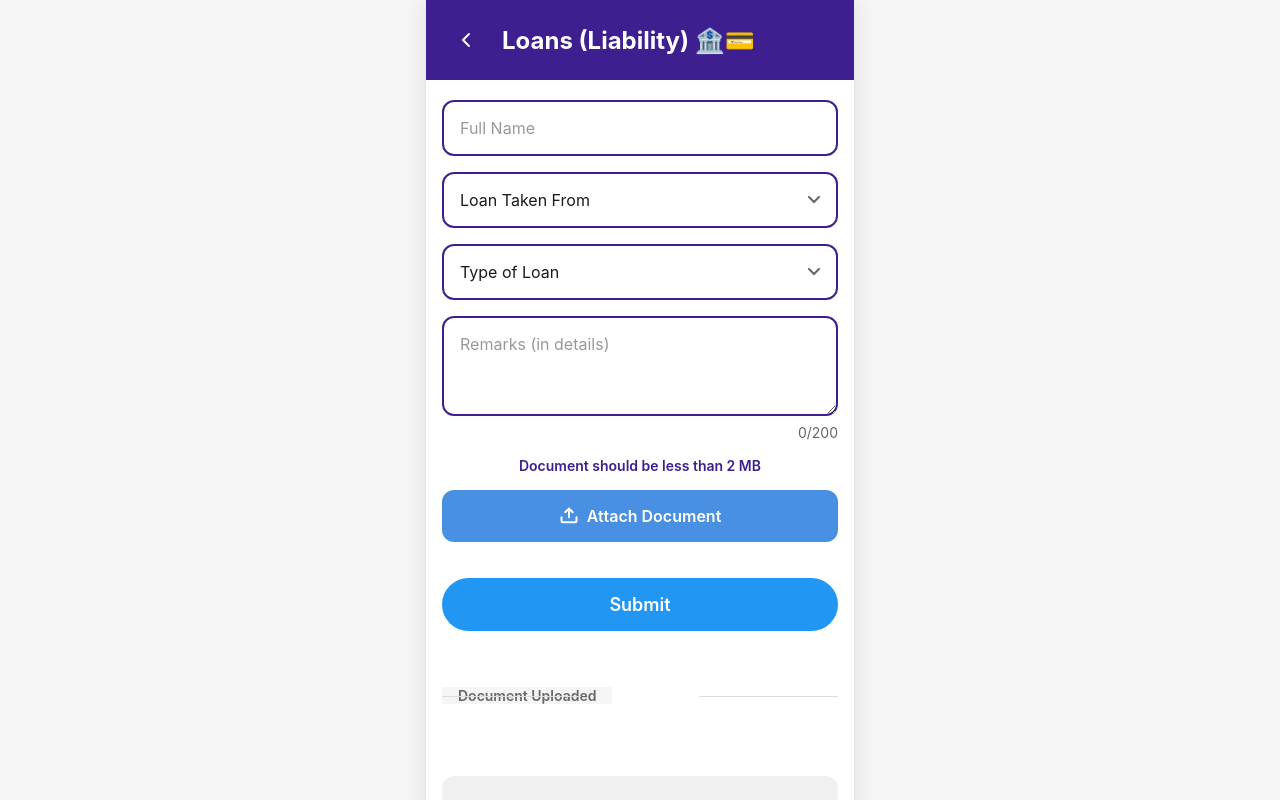
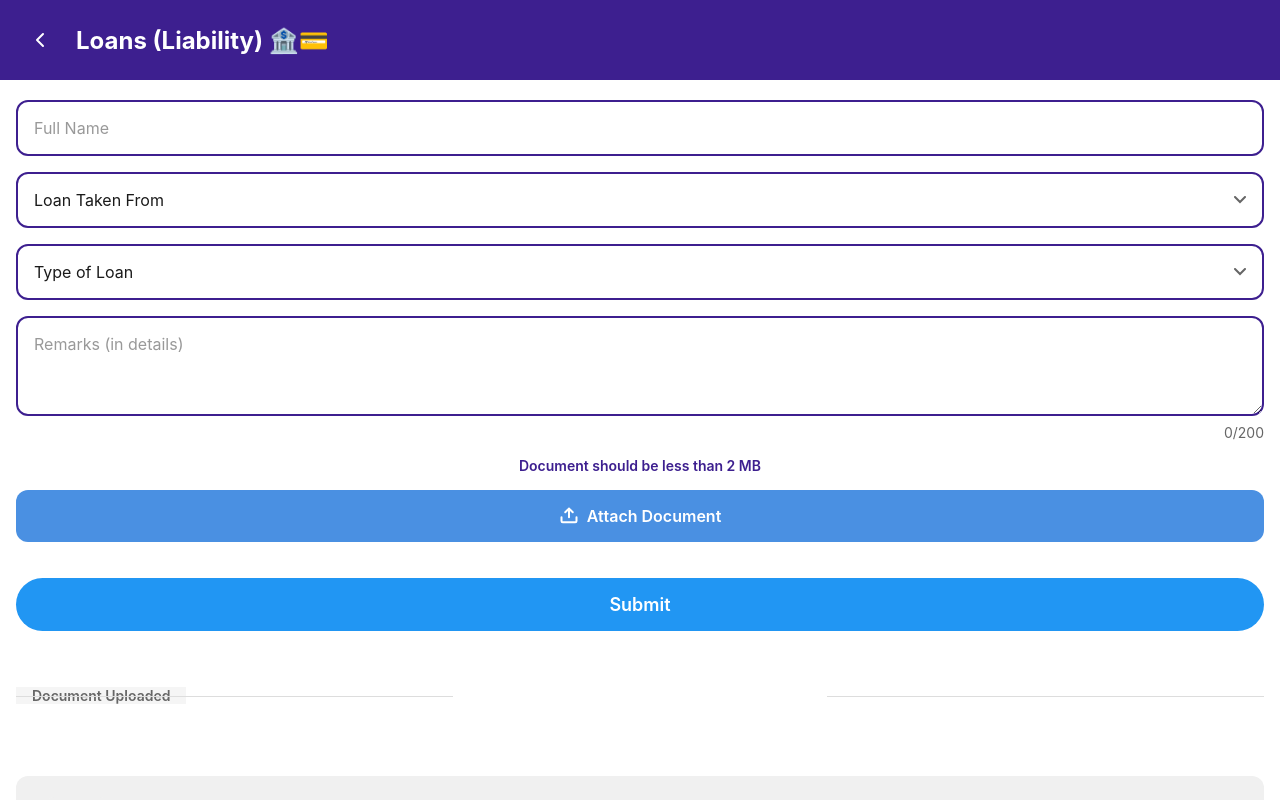
Before and after one commit to kunalvvs/BharatRecords-Torion, a React (Vite) app in the folder frontend/: page /loans in a window 1280 px wide. Shown: the top 800 px of the page. Built offline with nearby package versions, Linux system fonts and the light colour scheme.

Commit message:
Update investment path for DEMAT Details, adjust styles in various pages, and modify media query breakpoint

```diff
--- a/frontend/src/pages/InvestmentPage.jsx
+++ b/frontend/src/pages/InvestmentPage.jsx
@@ -10,7 +10,7 @@ function InvestmentPage() {
     { id: 3, name: 'Bank Deposits', icon: '🏦', path: '/investment/bank-deposits' },
     { id: 4, name: 'Mutual Fund', icon: '💰', path: '/investment/mutual-fund' },
     { id: 5, name: 'SIP', icon: '💵', path: '/investment/sip' },
-    { id: 6, name: 'DEMAT Details', icon: '📊', path: '/investment/demat' },
+    { id: 6, name: 'DEMAT Details', icon: '📊', path: '/investment/demat-details' },
     { id: 7, name: 'Other Investments', icon: '💎', path: '/investment/other' },
   ]
 
--- a/frontend/src/pages/LoginPage.css
+++ b/frontend/src/pages/LoginPage.css
@@ -136,10 +136,12 @@
   text-align: center;
   font-size: 14px;
   color: var(--text-primary);
+
 }
 
 .link-button {
   color: var(--text-blue);
   font-weight: 600;
   padding: 0;
+
 }
--- a/frontend/src/pages/MyAccountPage.css
+++ b/frontend/src/pages/MyAccountPage.css
@@ -1,3 +1,4 @@
+
 .my-account-page {
   min-height: 100vh;
   background: #F5F5F5;
--- a/frontend/src/pages/PhoneLoginPage.css
+++ b/frontend/src/pages/PhoneLoginPage.css
@@ -96,7 +96,7 @@
   background-color: #1565C0;
   color: white;
   border: none;
-  border-radius: 12px;
+  /* border-radius: 12px; */
   padding: var(--spacing-lg);
   font-size: 18px;
   font-weight: 700;
--- a/frontend/src/pages/SIPPage.css
+++ b/frontend/src/pages/SIPPage.css
@@ -108,7 +108,7 @@
 
 .submit-button {
   padding: var(--spacing-lg);
-  background-color: var(--blue-card);
+background-color: var(--primary-purple);
   color: var(--text-white);
   border: none;
   border-radius: var(--radius-md);
--- a/frontend/src/styles/global.css
+++ b/frontend/src/styles/global.css
@@ -84,7 +84,7 @@ a {
   box-shadow: 0 0 20px rgba(0, 0, 0, 0.1);
 }
 
-@media (max-width: 428px) {
+@media (max-width: 3000px) {
   #root {
     max-width: 100%;
   }
```
